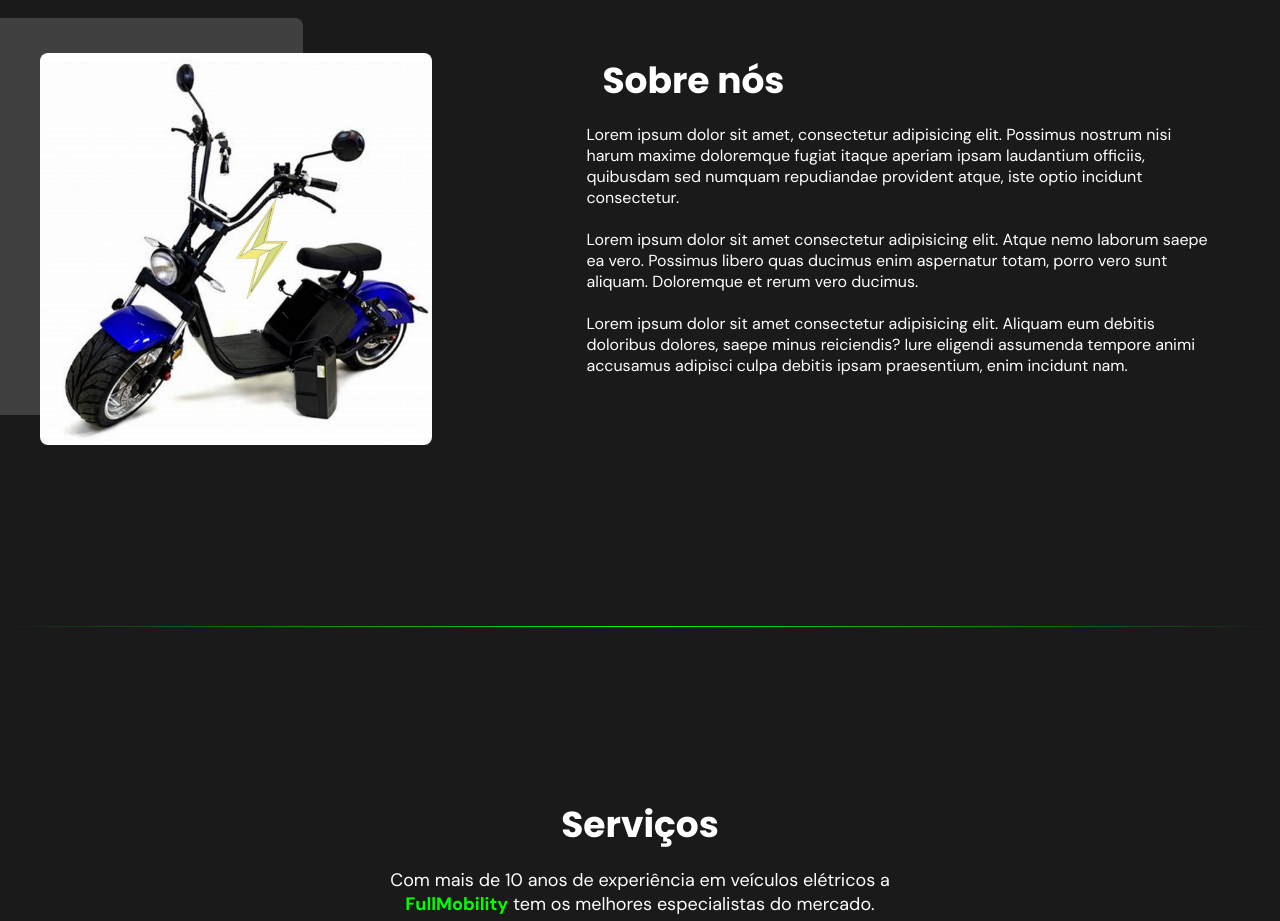
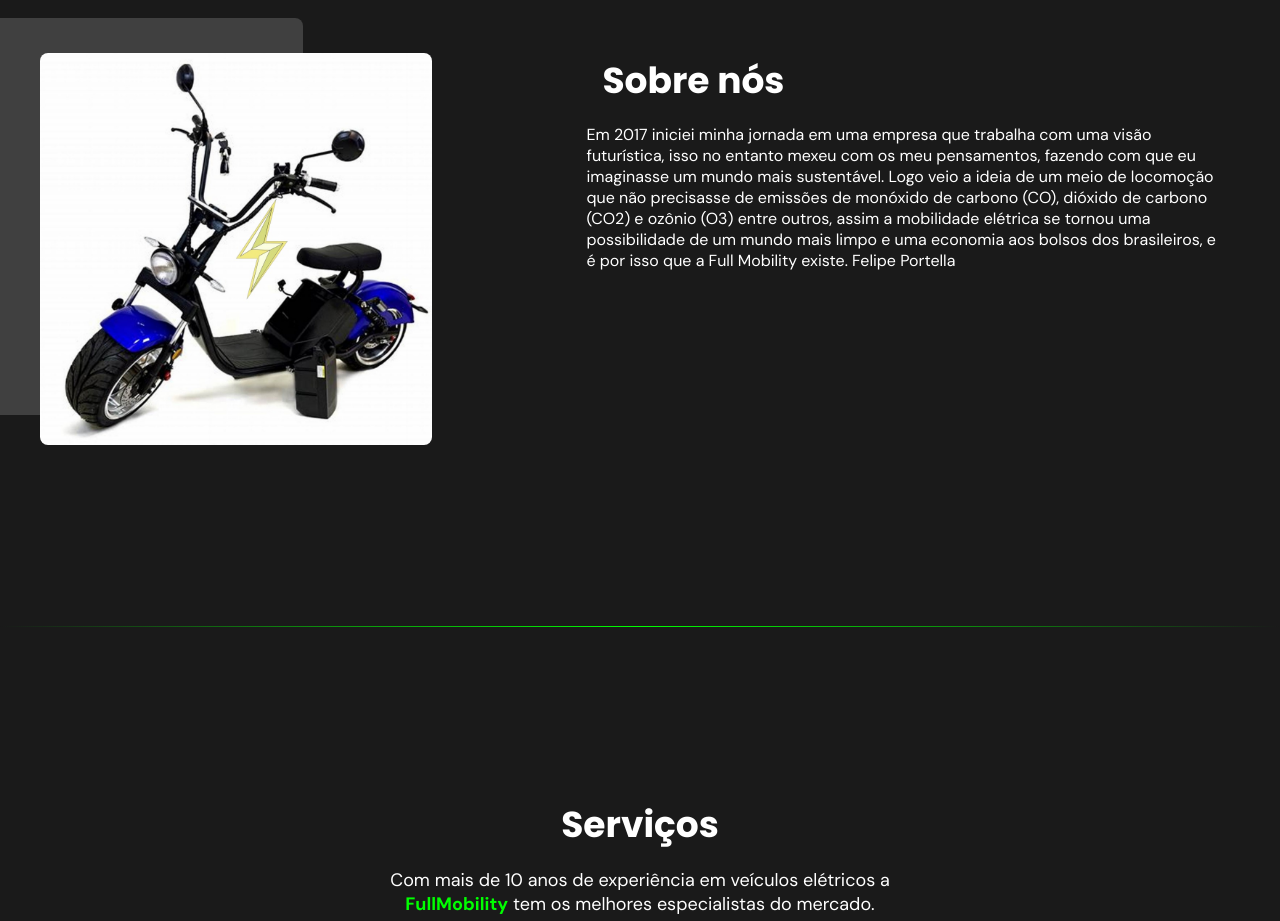
Before and after one commit to arthurperboni/nlw-origin, a plain HTML site: page index.html in a window 1280 px wide. Shown: the part 1120-2041 px from the top of the page. Drawn offline with nearby package versions, Linux system fonts and the light colour scheme; files whose address does not match are found by name.

Commit message:
new about

```diff
--- a/index.html
+++ b/index.html
@@ -78,25 +78,20 @@
           <div class="text">
             <h2 class="title">Sobre nós</h2>
             <p>
-              Lorem ipsum dolor sit amet, consectetur adipisicing elit. Possimus
-              nostrum nisi harum maxime doloremque fugiat itaque aperiam ipsam
-              laudantium officiis, quibusdam sed numquam repudiandae provident
-              atque, iste optio incidunt consectetur.
+              Em 2017 iniciei minha jornada em uma empresa que trabalha com uma
+              visão futurística, isso no entanto mexeu com os meu pensamentos,
+              fazendo com que eu imaginasse um mundo mais sustentável. Logo veio
+              a ideia de um meio de locomoção que não precisasse de emissões de
+              monóxido de carbono (CO), dióxido de carbono (CO2) e ozônio (O3)
+              entre outros, assim a mobilidade elétrica se tornou uma
+              possibilidade de um mundo mais limpo e uma economia aos bolsos dos
+              brasileiros, e é por isso que a Full Mobility existe. Felipe
+              Portella
             </p>
             <br />
-            <p>
-              Lorem ipsum dolor sit amet consectetur adipisicing elit. Atque
-              nemo laborum saepe ea vero. Possimus libero quas ducimus enim
-              aspernatur totam, porro vero sunt aliquam. Doloremque et rerum
-              vero ducimus.
-            </p>
+            <p></p>
             <br />
-            <p>
-              Lorem ipsum dolor sit amet consectetur adipisicing elit. Aliquam
-              eum debitis doloribus dolores, saepe minus reiciendis? Iure
-              eligendi assumenda tempore animi accusamus adipisci culpa debitis
-              ipsam praesentium, enim incidunt nam.
-            </p>
+            <p></p>
             <br />
           </div>
         </div>
```
